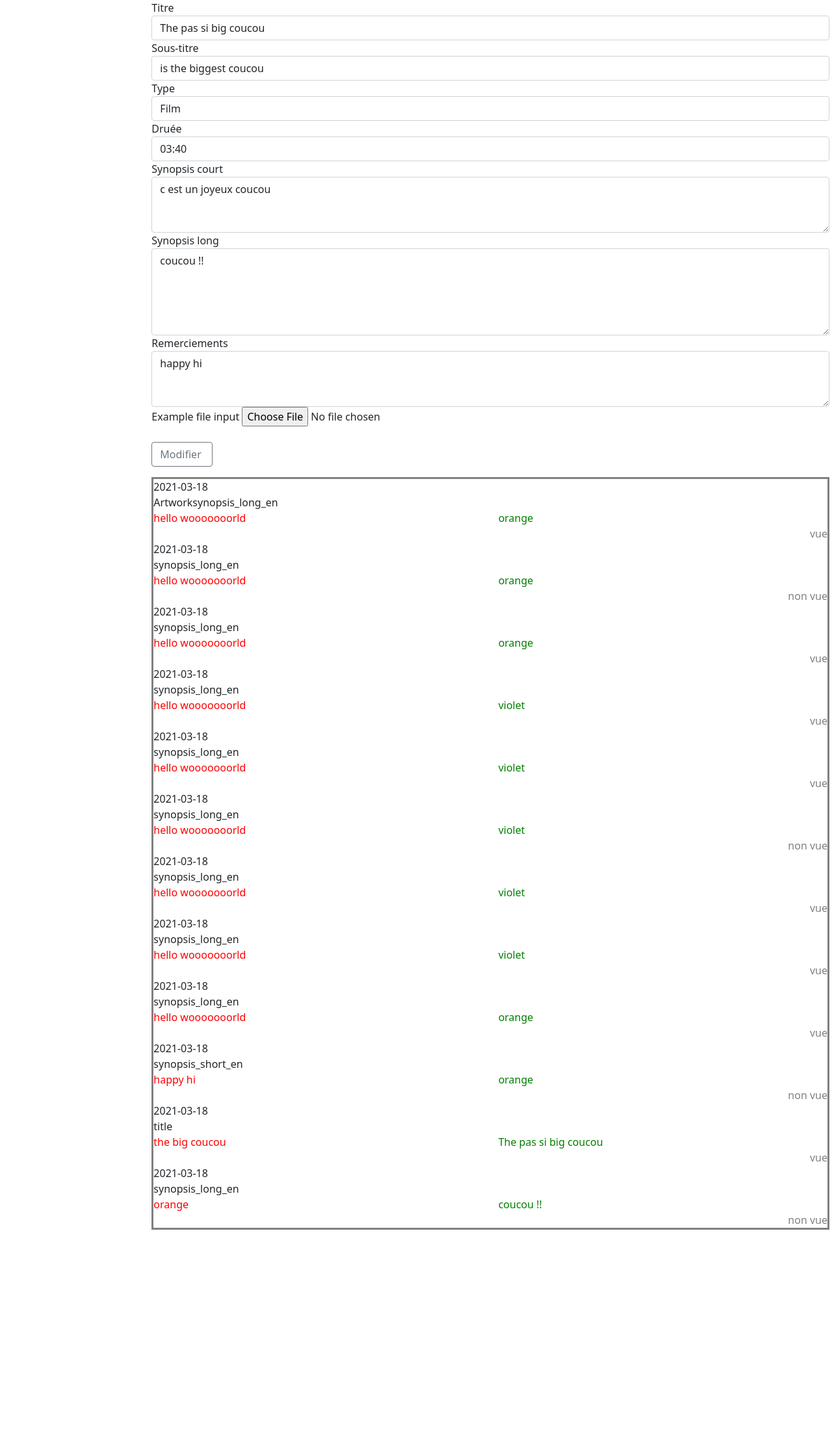
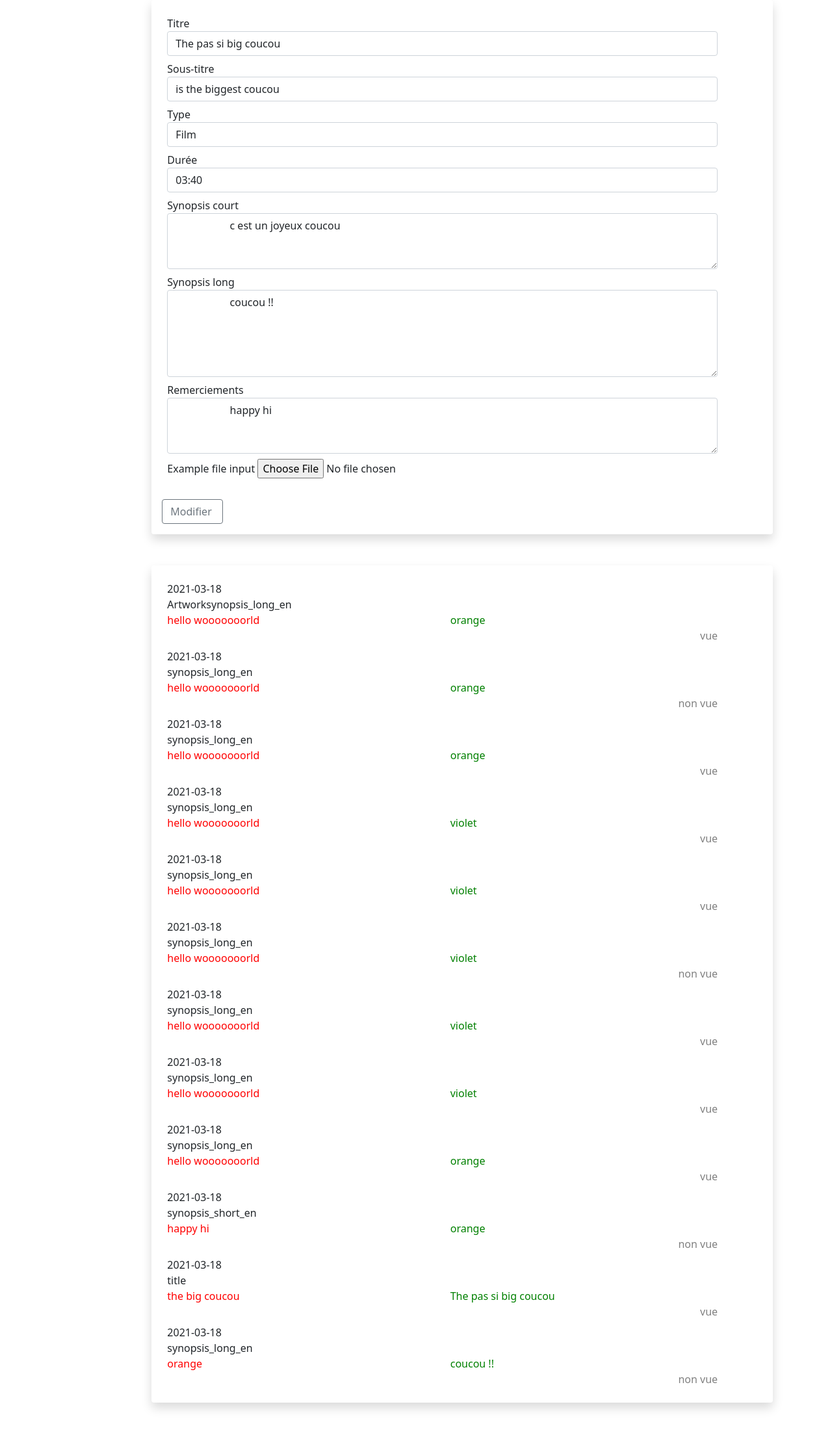
Before and after one commit to Perrine-Leguai/catalogue_panorama, a PHP site: page /_controller/studentViewController.php in a window 1280 px wide. Shown: the part 108-2322 px from the top of the page at 65% size. Before the commit the page ends 2000 px from the top, so only its background shows below. Run offline with PHP 8.4, Linux system fonts and the light colour scheme; the visitor is signed in with stand-in values (Sample User, id 1); data comes from the database, SQL or seed files in the repository.

Commit message:
student view updated

```diff
--- a/interface/_controller/studentViewController.php
+++ b/interface/_controller/studentViewController.php
@@ -13,9 +13,10 @@
     //redirection if not connected or don't have access
     if (!$_SESSION) {
         header('location: ../_controller/connectionViewController.php?logout');
-    }elseif($_SESSION['profil']!="is_student"){
-        header('location: ../_controller/connectionViewController.php?logout');
     }
+    // elseif($_SESSION['profil']!="is_student"){
+    //     header('location: ../_controller/connectionViewController.php?logout');
+    // }
 
     ////////////////////////////////////////FAKE INITIALISATION////////////////////
     $_SESSION['idStudent']  = 1;
--- a/interface/presentation/studentView.php
+++ b/interface/presentation/studentView.php
@@ -1,53 +1,65 @@
 <?php
     function formCreateArtwork(object $artwork=null){ ?>
-        <form action="../_controller/studentViewController.php?action=<?php if($artwork==null || empty($artwork)){echo "create";}else{echo "edit";} ?>" method="POST" enctype="multipart/form-data">
-            <div class="form-group">
+        <form action="../_controller/studentViewController.php?action=<?php if($artwork==null || empty($artwork)){echo "create";}else{echo "edit";} ?>"
+            method="POST" enctype="multipart/form-data" class='col-11 shadow p-3 mb-5 bg-white rounded'>
+            <div class="form-group col-11 m-2">
                 <label for="title_Input">Titre</label>
-                <input type="text" class="form-control" id="title_Input" placeholder="Qui a tué Pamela Rose?" name="title" value="<?php if(!empty($artwork) || $artwork != null){ echo $artwork->getTitle();}?>">
+                <input type="text" class="form-control" id="title_Input" placeholder="Qui a tué Pamela Rose?" name="title"
+                    value="<?php if(!empty($artwork) || $artwork != null){ echo $artwork->getTitle();}?>">
             </div>
-            <div class="form-group">
+            <div class="form-group col-11 m-2">
                 <label for="subtitle_Input">Sous-titre</label>
-                <input type="text" class="form-control" id="subtitle_Input" placeholder="Deuxième volet" name="subtitle" value="<?php if(!empty($artwork) || $artwork != null){ echo $artwork->getSubtitle() ;}?>">
+                <input type="text" class="form-control" id="subtitle_Input" placeholder="Deuxième volet" name="subtitle"
+                    value="<?php if(!empty($artwork) || $artwork != null){ echo $artwork->getSubtitle() ;}?>">
             </div>
-            <div class="form-group">
+            <div class="form-group col-11 m-2">
                 <label for="type_input">Type</label>
-                <select class="form-control" id="type_input" name="type" value="<?php if(!empty($artwork) || $artwork != null){ echo $artwork->getType();} ?>">
+                <select class="form-control" id="type_input" name="type"
+                    value="<?php if(!empty($artwork) || $artwork != null){ echo $artwork->getType();} ?>">
                 <option value="film">Film</option>
                 <option value="installation">Installation</option>
                 <option value="performance">Performance</option>
                 </select>
             </div>
-            <div class="form-group">
-                <label for="duration_Input">Druée</label>
-                <input type="text" class="form-control" id="duration_Input" placeholder="01:59:59" name="duration" value="<?php if(!empty($artwork) || $artwork != null){ echo $artwork->getDuration();} ?>">
+            <div class="form-group col-11 m-2">
+                <label for="duration_Input">Durée</label>
+                <input type="text" class="form-control" id="duration_Input" placeholder="01:59:59" name="duration"
+                    value="<?php if(!empty($artwork) || $artwork != null){ echo $artwork->getDuration();} ?>">
             </div>
-            <div class="form-group">
+            <div class="form-group col-11 m-2">
                 <label for="synopsis_court">Synopsis court</label>
-                <textarea class="form-control" id="synopsis_court" rows="3" name="short_synopsis" ><?php if(!empty($artwork) || $artwork != null){ echo $artwork->getSynopsisShort() ;}?></textarea>
+                <textarea class="form-control" id="synopsis_court" rows="3" name="short_synopsis" >
+                    <?php if(!empty($artwork) || $artwork != null){ echo $artwork->getSynopsisShort() ;}?>
+                </textarea>
             </div>
-            <div class="form-group">
+            <div class="form-group col-11 m-2">
                 <label for="synopsis_long">Synopsis long</label>
-                <textarea class="form-control" id="synopsis_long" rows="5" name="long_synopsis" ><?php if(!empty($artwork) || $artwork != null){ echo $artwork->getSynopsisLong() ;} ?></textarea>
+                <textarea class="form-control" id="synopsis_long" rows="5" name="long_synopsis" >
+                    <?php if(!empty($artwork) || $artwork != null){ echo $artwork->getSynopsisLong() ;} ?>
+                </textarea>
             </div>
-            <div class="form-group">
+            <div class="form-group col-11 m-2">
                 <label for="thanks">Remerciements</label>
-                <textarea class="form-control" id="thanks" rows="3" name="thanks" ><?php if(!empty($artwork) || $artwork != null){ echo $artwork->getThanks() ;} ?></textarea>
+                <textarea class="form-control" id="thanks" rows="3" name="thanks" >
+                    <?php if(!empty($artwork) || $artwork != null){ echo $artwork->getThanks() ;} ?>
+                </textarea>
             </div>
-            <div class="form-group">
+            <div class="form-group col-11 m-2">
                 <label for="media_input">Example file input</label>
                 <input type="file" class="form-control-file" id="media_input"  name="media">
             </div>
-            <input type="submit" class="btn btn-outline-secondary mt-4" value="<?php if(!empty($artwork) || $artwork != null){ echo 'Modifier ';}else{echo 'Ajouter ';};?>"></input>
+            <input type="submit" class="btn btn-outline-secondary mt-4"
+                value="<?php if(!empty($artwork) || $artwork != null){ echo 'Modifier ';}else{echo 'Ajouter ';};?>"></input>
         </form>
 <?php   } ?>
 
 <?php
     function updatesList($updates_list){ ?>
-        <div id="updates_list" style="border: 3px solid grey;">
+        <div id="updates_list"  class='col-11 shadow p-3 mb-5 bg-white rounded'>
             <?php   $i=0;
                     foreach($updates_list as $update){ ?>
 
-                    <div id='update<?=$i?>'>
+                    <div id='update<?=$i?>' class="col-11 m-2">
                         <div id="change_date"><?= $update->getUpdatedDate() ;?></div>
                         <div id="input_name"><?= $update->getInputName()?></div>
                         <div class="row">
```
